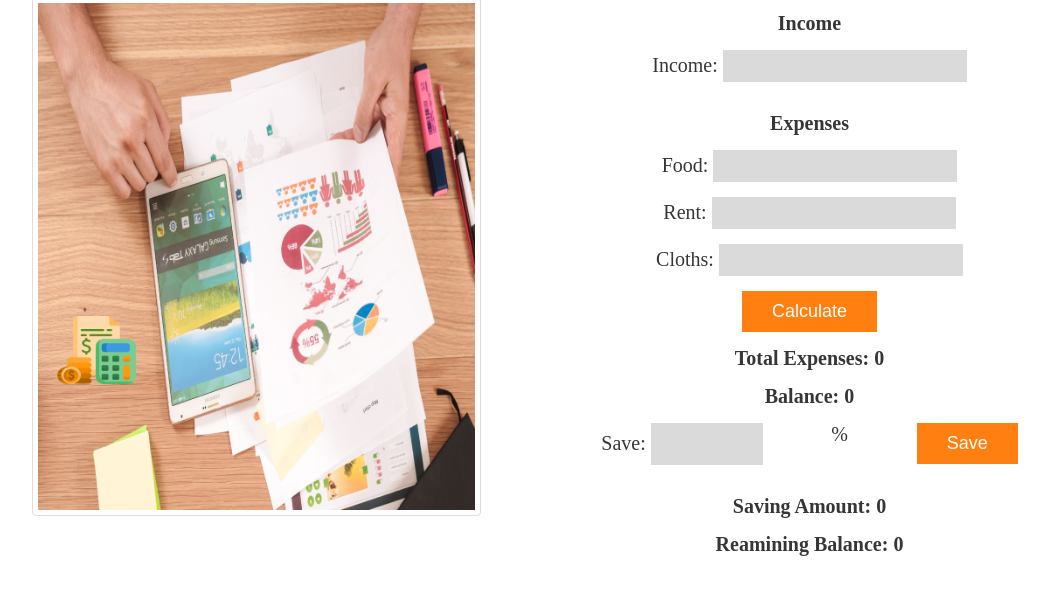
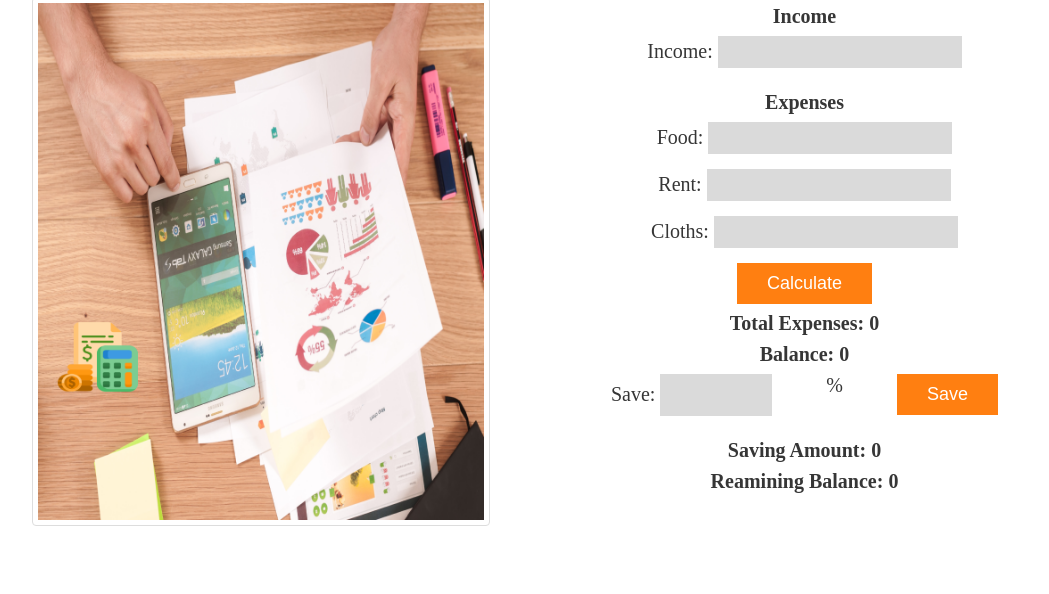
Before and after one commit to AhshanHabib26/Drive_your_success, a plain HTML site: page index.html in a window 1280 px wide. Shown: the part 122-716 px from the top of the page, without its empty margins (98-1147 px from the left). Drawn offline with Linux system fonts and the light colour scheme.

Commit message:
Final Submission

```diff
--- a/css/style.css
+++ b/css/style.css
@@ -31,13 +31,13 @@ body{
 .main_section{
     display: grid;
     grid-template-columns: repeat(2, 1fr);
-    column-gap: 50px;
+    column-gap: 30px;
 }
 .input_area{
     text-align: center;
 }
 h4, h3{
-    margin: 15px;
+    margin: 8px;
 }
 .img_area img{
 width: 100%;
@@ -68,7 +68,7 @@ padding: 5px;
 .saving{
     display: flex;
     align-content: center;
-    justify-content: space-around;
+    justify-content: space-evenly;
     justify-items: center;
 }
 .saving input{
```
Also changed, not shown: index.html (+0 -1 lines).
